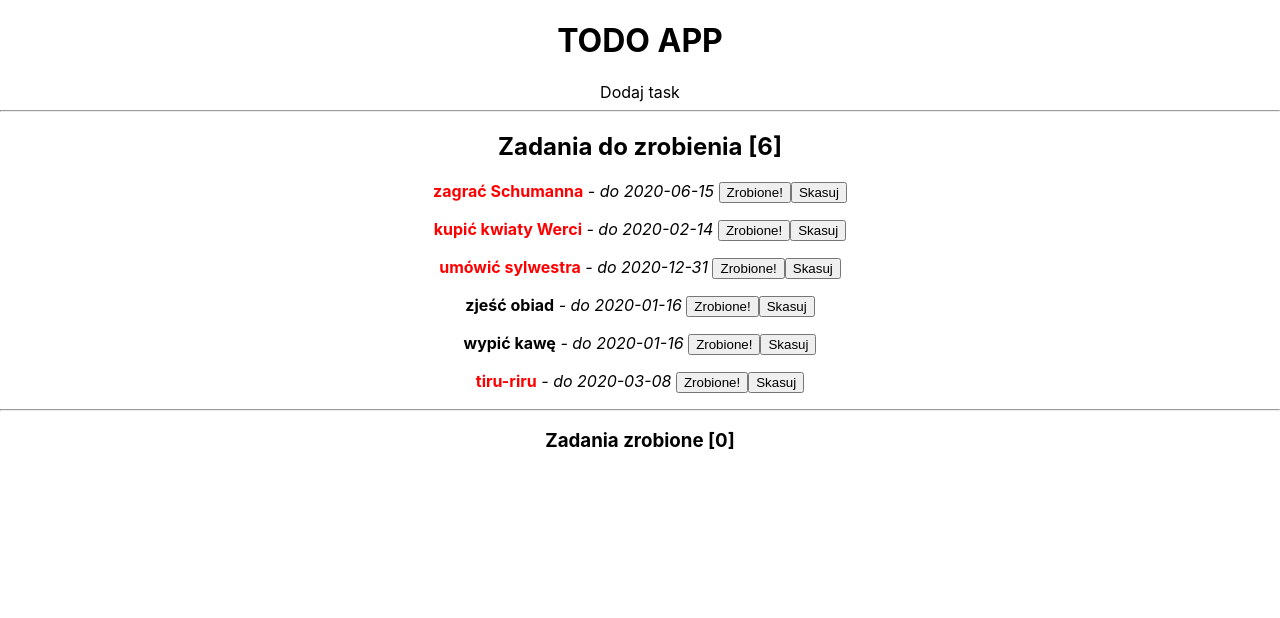
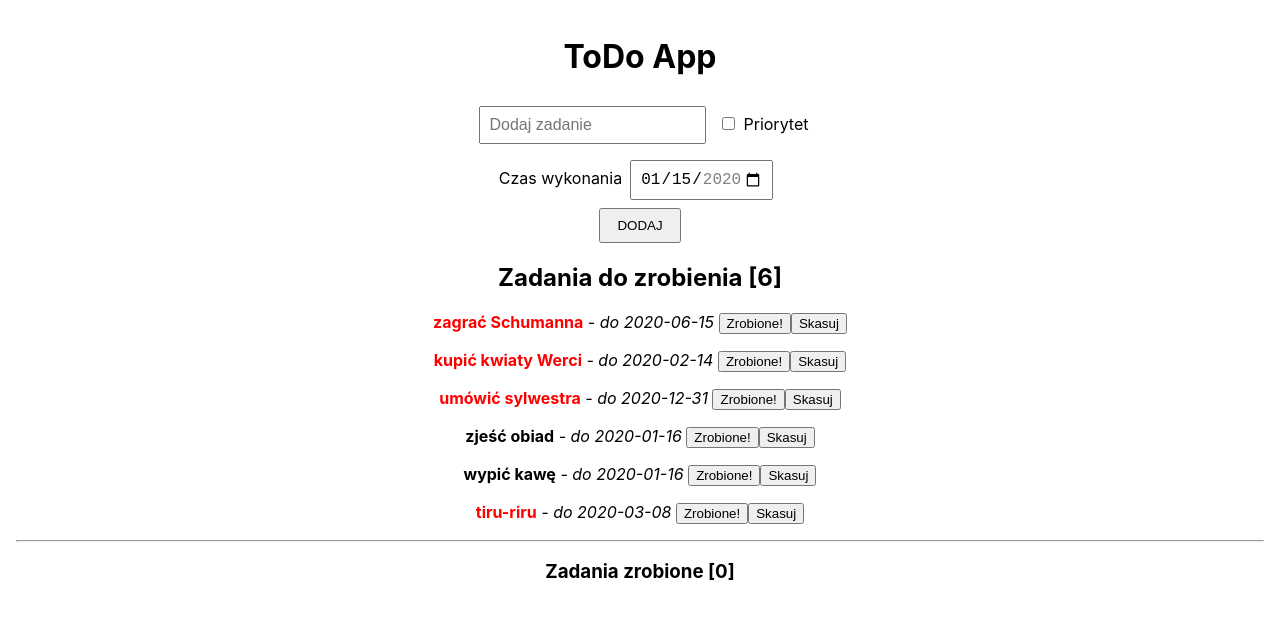
Before and after one commit to siwoczarny/pin-board, a React (Create React App) app: page / in a window 1280 px wide. Shown: the top 618 px of the page. Built offline with nearby package versions, Linux system fonts and the light colour scheme.

Commit message:
Task adding form

```diff
--- /dev/null
+++ b/src/components/AddTask.css
@@ -0,0 +1,15 @@
+input {
+    margin: 8px;
+    padding: 8px;
+    font-size: 16px;
+}
+
+.form {
+    font-size: 16px;
+}
+
+.form button {
+    padding: 8px 16px;
+    text-transform: uppercase;
+
+}
--- a/src/components/AddTask.js
+++ b/src/components/AddTask.js
@@ -1,13 +1,33 @@
 import React, {Component} from 'react';
+import './AddTask.css';
 
 
 class AddTask extends Component {
-    state = {  }
+
+    minDate = new Date().toISOString().slice(0,10);
+    state = {
+        text: '',
+        checked: false,
+        date: this.minDate
+    }
+
+    handleDate = (e) => {
+        this.setState({
+            date: e.target.value
+        })
+    }
     render() {
+
+        let maxDate = this.minDate.slice(0,4);
+        maxDate = maxDate + "-12-31";
         return (
             <div className="form" >
-                <div>Dodaj task</div>
-                <hr></hr>
+                <input type="text" placeholder="Dodaj zadanie" value={this.state.text} />
+                <input type="checkbox" checked={this.state.checked} id="important"/>
+                <label htmlFor="important">Priorytet</label><br/>
+                <label htmlFor="date">Czas wykonania</label>
+                <input type="date" value={this.state.date} min={this.minDate} max={maxDate} onChange={this.handleDate}/><br/>
+                <button>Dodaj</button>
             </div>
          );
     }
--- a/src/components/App.css
+++ b/src/components/App.css
@@ -1,38 +1,4 @@
 .App {
   text-align: center;
+  padding: 16px;
 }
-
-.App-logo {
-  height: 40vmin;
-  pointer-events: none;
-}
-
-@media (prefers-reduced-motion: no-preference) {
-  .App-logo {
-    animation: App-logo-spin infinite 20s linear;
-  }
-}
-
-.App-header {
-  background-color: #282c34;
-  min-height: 100vh;
-  display: flex;
-  flex-direction: column;
-  align-items: center;
-  justify-content: center;
-  font-size: calc(10px + 2vmin);
-  color: white;
-}
-
-.App-link {
-  color: #61dafb;
-}
-
-@keyframes App-logo-spin {
-  from {
-    transform: rotate(0deg);
-  }
-  to {
-    transform: rotate(360deg);
-  }
-}
--- a/src/components/App.js
+++ b/src/components/App.js
@@ -97,7 +97,7 @@
   render() {
     return (
       <div className="App">
-        <h1>TODO APP</h1>
+        <h1>ToDo App</h1>
         <AddTask />
         <TaskList tasks={this.state.tasks} delete={this.deleteTask} change={this.changeTaskStatus} />
       </div>
```
